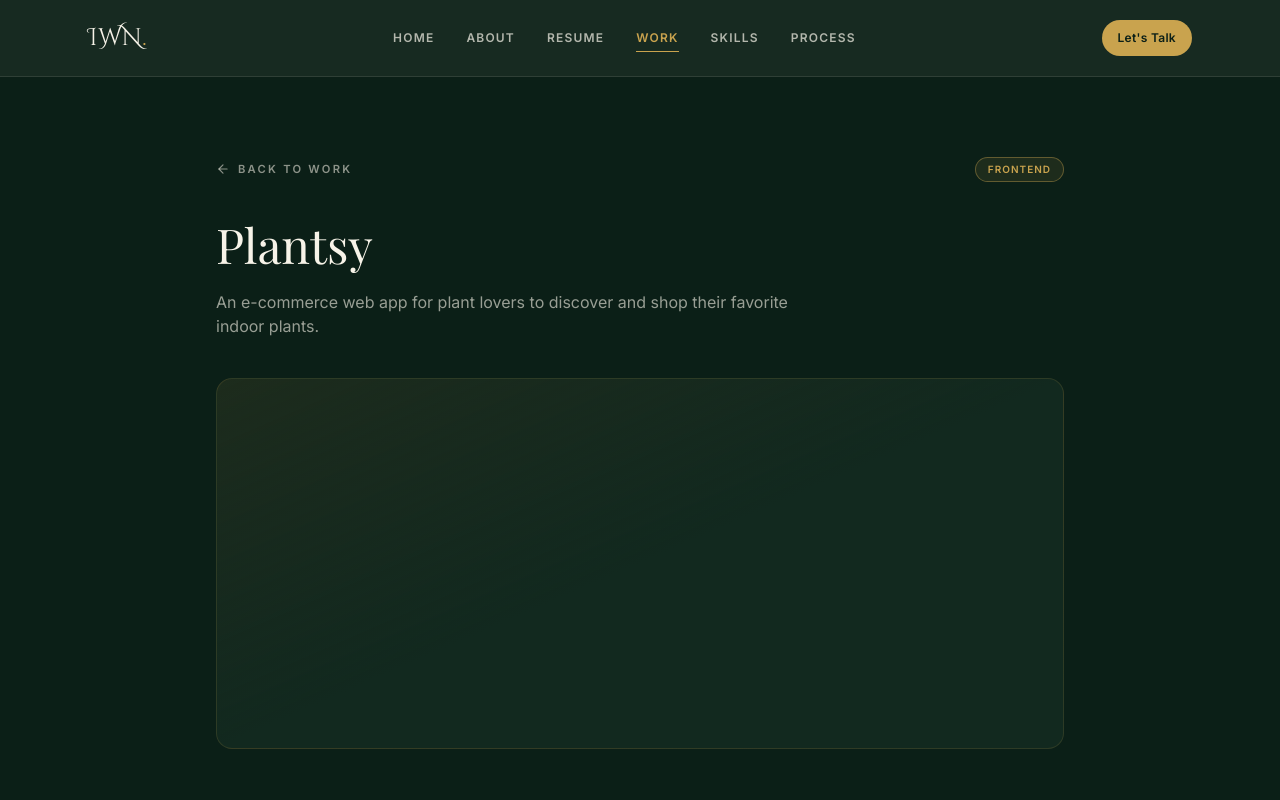
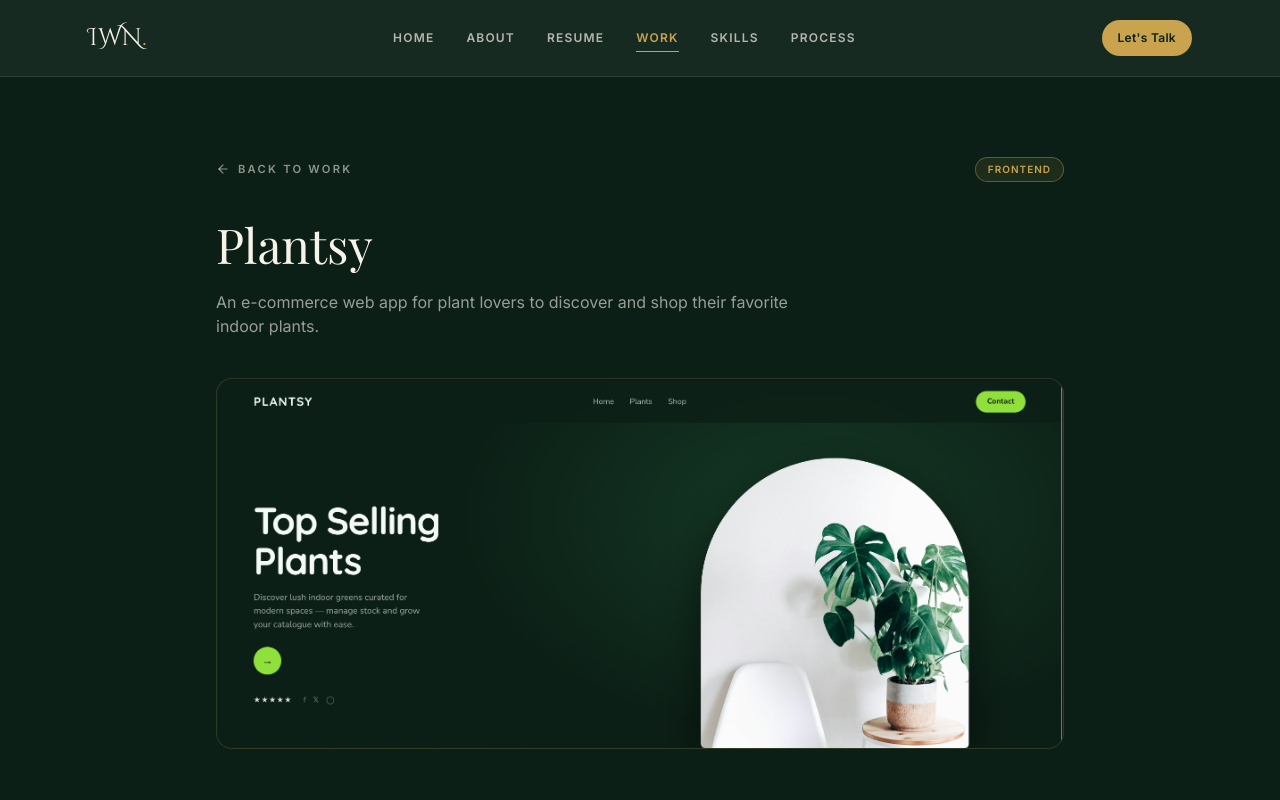
Before and after one commit to DalzWrld/Ian-portfolio, a React (Vite) app: page /work/plantsy in a window 1280 px wide. Shown: the top 800 px of the page. Built offline with nearby package versions, Linux system fonts and the light colour scheme; a web font is replaced by a local one.

Commit message:
Update the cover preview section with an actual snippet of the project

```diff
--- a/src/pages/ProjectDetail.jsx
+++ b/src/pages/ProjectDetail.jsx
@@ -41,8 +41,16 @@ export default function ProjectDetail() {
           <h1 className="mt-4 font-display text-4xl leading-tight sm:text-5xl">{project.title}</h1>
           <p className="mt-4 max-w-xl text-cream/60">{project.description}</p>
 
-          {/* Cover preview placeholder — swap for a real screenshot */}
-          <div className="mt-10 aspect-16/7 rounded-2xl border border-gold/15 bg-linear-to-br from-gold/10 via-forest-soft to-forest-soft" />
+          {/* Cover preview */}
+          <div className="mt-10 aspect-16/7 overflow-hidden rounded-2xl border border-gold/15 bg-linear-to-br from-gold/10 via-forest-soft to-forest-soft">
+            {project.image && (
+              <img
+                src={project.image}
+                alt={`${project.title} preview`}
+                className="h-full w-full object-cover object-top"
+              />
+            )}
+          </div>
         </div>
       </section>
 
```
